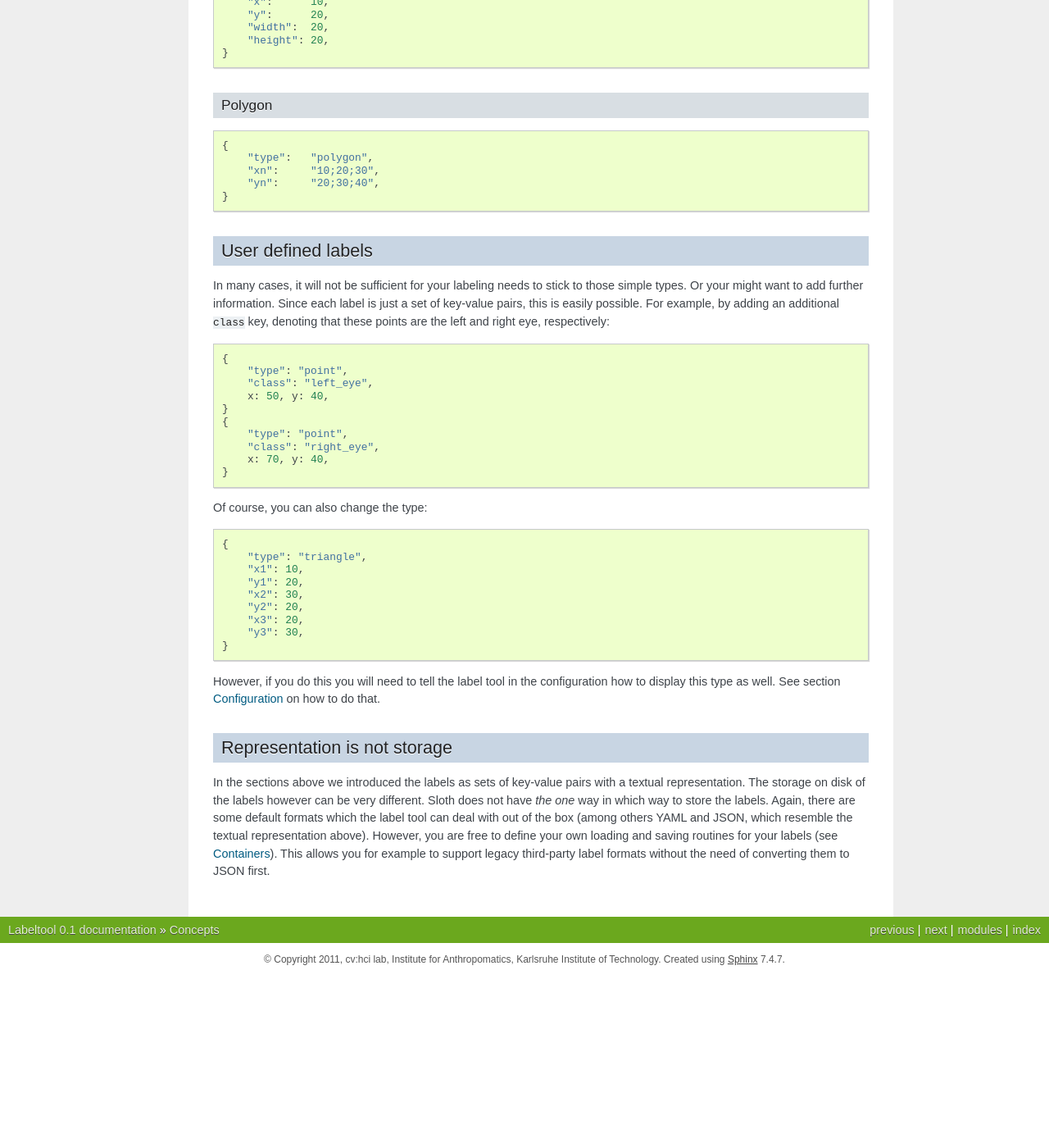
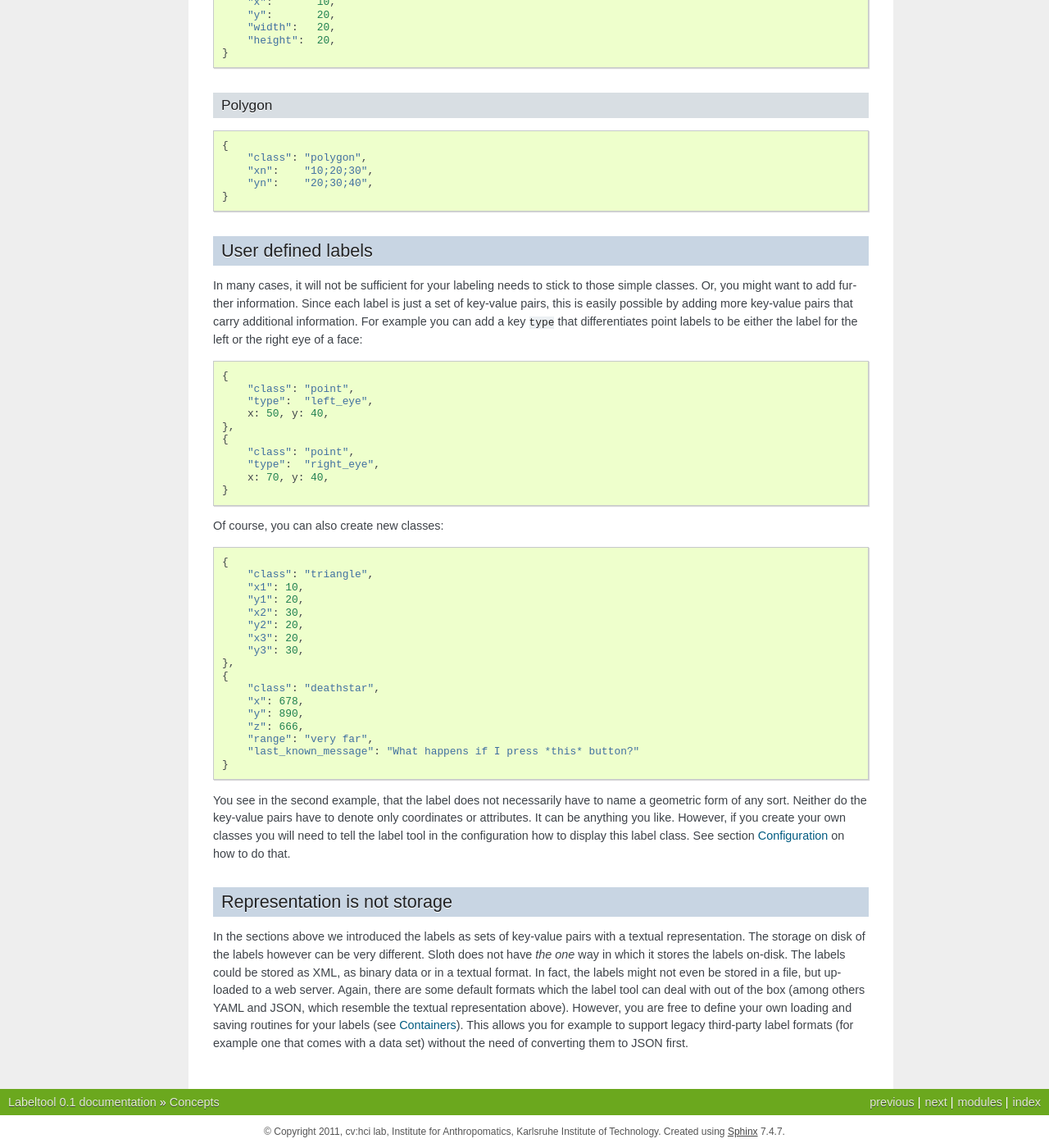
Before and after one commit to cvhciKIT/sloth, a Sphinx documentation site: the page built from doc/concepts.rst, in a window 1280 px wide and 1400 px high, scrolled down 993 px. Shown: the whole window at 82% size. Built offline with Sphinx 7.4.7, drawn with Linux system fonts in a browser that asks for light colours; before the commit the page ends 2183 px from its top, so only the background shows below that; some of the changed text lies outside the part shown.

Commit message:
update documentation

```diff
--- a/doc/concepts.rst
+++ b/doc/concepts.rst
@@ -4,18 +4,18 @@
 Concepts
 ========
 
-In this section, we will introduces some high-level concepts in sloth.
+In this section, we will introduce some high-level concepts of Sloth.
 
 
 Labels
 ------
 
 Sloth is designed for labeling a set of images or videos.  Each image, or video frame,
-can contain any number of labels.  The labels itself are represented as key-value pairs,
+can contain any number of labels.  Each label is a set of key-value pairs,
 for example::
 
     {
-        type:   "rect",
+        class:  "rect",
         id:     "Martin",
         x:      10,
         y:      30,
@@ -23,9 +23,9 @@ for example::
         height: 50,
     }
 
-The only required key a label *has* to have is the "type" key.  It will be used by the label tool
+The only required key a label *has* to have is the "class" key.  It will be used by the label tool
 to determine the appropriate visualization for this label (in our example it will draw a rectangle).
-You will later see, how you can customize the mapping between type and visualization and how to
+You will later see, how you can customize the mapping between class and visualization and how to
 write your own visualizations.
 
 
@@ -36,17 +36,18 @@ Sloth provides support for a range of standard shape labels (for example `rect`,
 In order for the label tool to correctly visualize these labels, the labels have to follow
 a convention, which keys represent the `x`- and `y`-coordinates, `width` and `height` and so on.
 
-The following types are supported out of the box, i.e. corresponding visualization items
-and inserters will be avaible in the default configuration.
+The following simple geometric classes are supported out of the box, i.e.
+corresponding visualization items and inserters will be avaible in the default
+configuration.
 
 Point
 .....
 ::
 
     {
-        "type": "point",
-        "x":    10,
-        "y":    20,
+        "class": "point",
+        "x":     10,
+        "y":     20,
     }
 
 Rect
@@ -54,11 +55,11 @@ Rect
 ::
 
     {
-        "type":   "rect",
-        "x":      10,
-        "y":      20,
-        "width":  20,
-        "height": 20,
+        "class":   "rect",
+        "x":       10,
+        "y":       20,
+        "width":   20,
+        "height":  20,
     }
 
 Polygon
@@ -66,46 +67,57 @@ Polygon
 ::
 
     {
-        "type":   "polygon",
-        "xn":     "10;20;30",
-        "yn":     "20;30;40",
+        "class": "polygon",
+        "xn":    "10;20;30",
+        "yn":    "20;30;40",
     }
 
 
 User defined labels
 -------------------
 
-In many cases, it will not be sufficient for your labeling needs to stick to those simple types.  Or
-your might want to add further information.  Since each label is just a set of key-value pairs, this
-is easily possible.  For example, by adding an additional ``class`` key, denoting that these points
-are the left and right eye, respectively::
+In many cases, it will not be sufficient for your labeling needs to stick to those simple classes.  Or,
+you might want to add further information.  Since each label is just a set of key-value pairs, this
+is easily possible by adding more key-value pairs that carry additional information.
+For example you can add a key ``type`` that differentiates point labels to be either the label
+for the left or the right eye of a face::
 
     {
-        "type": "point",
-        "class": "left_eye",
+        "class": "point",
+        "type":  "left_eye",
         x: 50, y: 40,
-    }
+    },
     {
-        "type": "point",
-        "class": "right_eye",
+        "class": "point",
+        "type":  "right_eye",
         x: 70, y: 40,
     }
 
-Of course, you can also change the type::
+Of course, you can also create new classes::
 
     {
-        "type": "triangle",
+        "class": "triangle",
         "x1": 10,
         "y1": 20,
         "x2": 30,
         "y2": 20,
         "x3": 20,
         "y3": 30,
+    },
+    {
+        "class": "deathstar",
+        "x": 678,
+        "y": 890,
+        "z": 666,
+        "range": "very far",
+        "last_known_message": "What happens if I press *this* button?"
     }
 
-However, if you do this you will need to tell the label tool in the
-configuration how to display this type as well.  See section
-:doc:`configuration` on how to do that.
+You see in the second example, that the label does not necessarily have to name
+a geometric form of any sort.  Neither do the key-value pairs have to denote
+only coordinates or attributes.  It can be anything you like.  However, if you
+create your own classes you will need to tell the label tool in the
+configuration how to display this label class.  See section :doc:`configuration` on how to do that.
 
 
 Representation is not storage
@@ -113,10 +125,12 @@ Representation is not storage
 
 In the sections above we introduced the labels as sets of key-value pairs with
 a textual representation.  The storage on disk of the labels however can be
-very different.  Sloth does not have *the one* way in which way to store the
-labels.  Again, there are some default formats which the label tool can deal
+very different.  Sloth does not have *the one* way in which it stores the
+labels on-disk.  The labels could be stored as XML, as binary data or in a textual format.
+In fact, the labels might not even be stored in a file, but uploaded to a web server.
+Again, there are some default formats which the label tool can deal
 with out of the box (among others YAML and JSON, which resemble the textual
 representation above).  However, you are free to define your own loading and
 saving routines for your labels (see :doc:`containers`). This allows you for
-example to support legacy third-party label formats without the need of
-converting them to JSON first.
+example to support legacy third-party label formats (for example one that comes
+with a data set) without the need of converting them to JSON first.
--- a/doc/index.rst
+++ b/doc/index.rst
@@ -43,12 +43,6 @@ Contents
    examples
    api/index
 
-
-TODOs
-=====
-
-.. todolist::
-
 Indices and tables
 ==================
 
```
Also changed, not shown: doc/installation.rst (+6 -2 lines).
